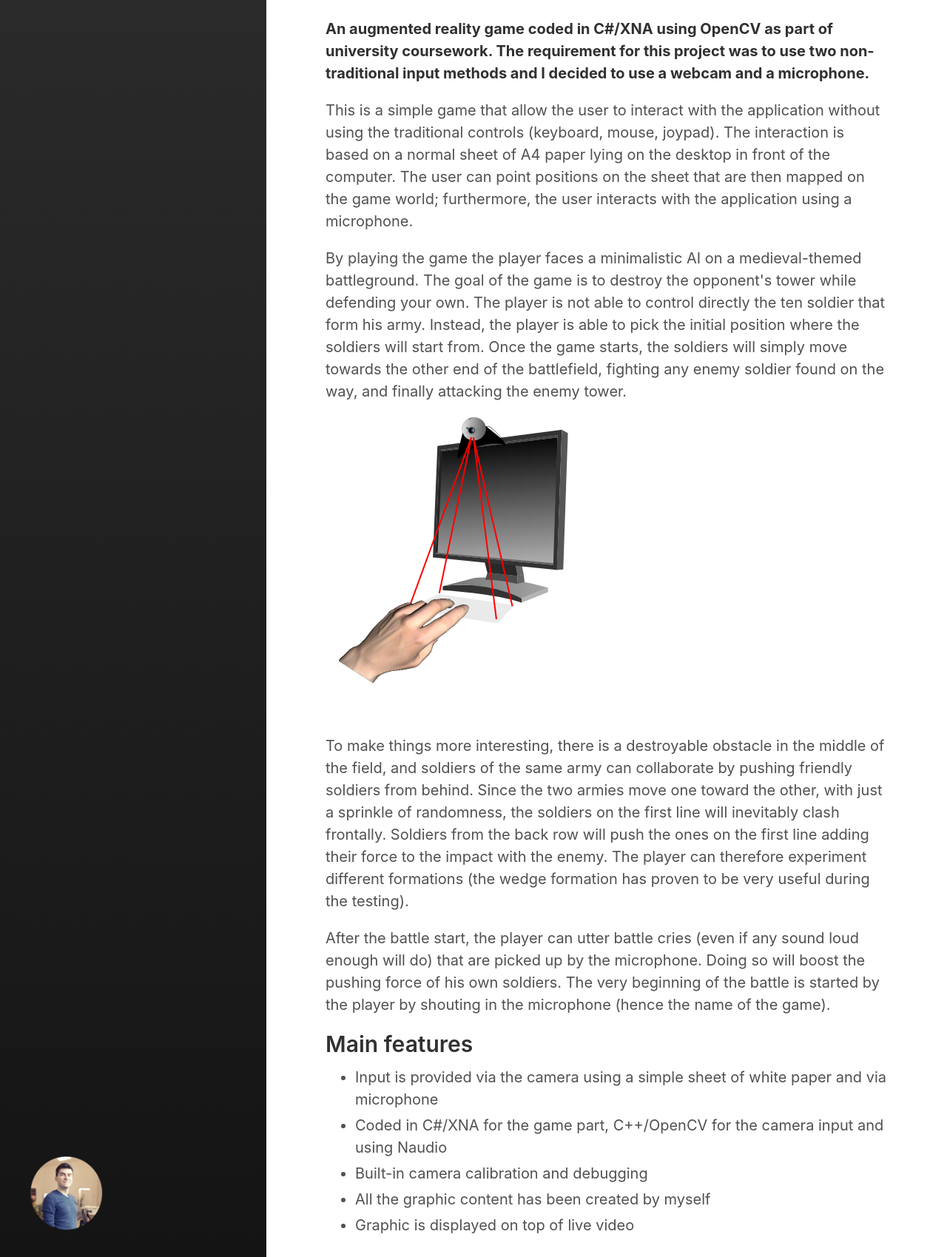
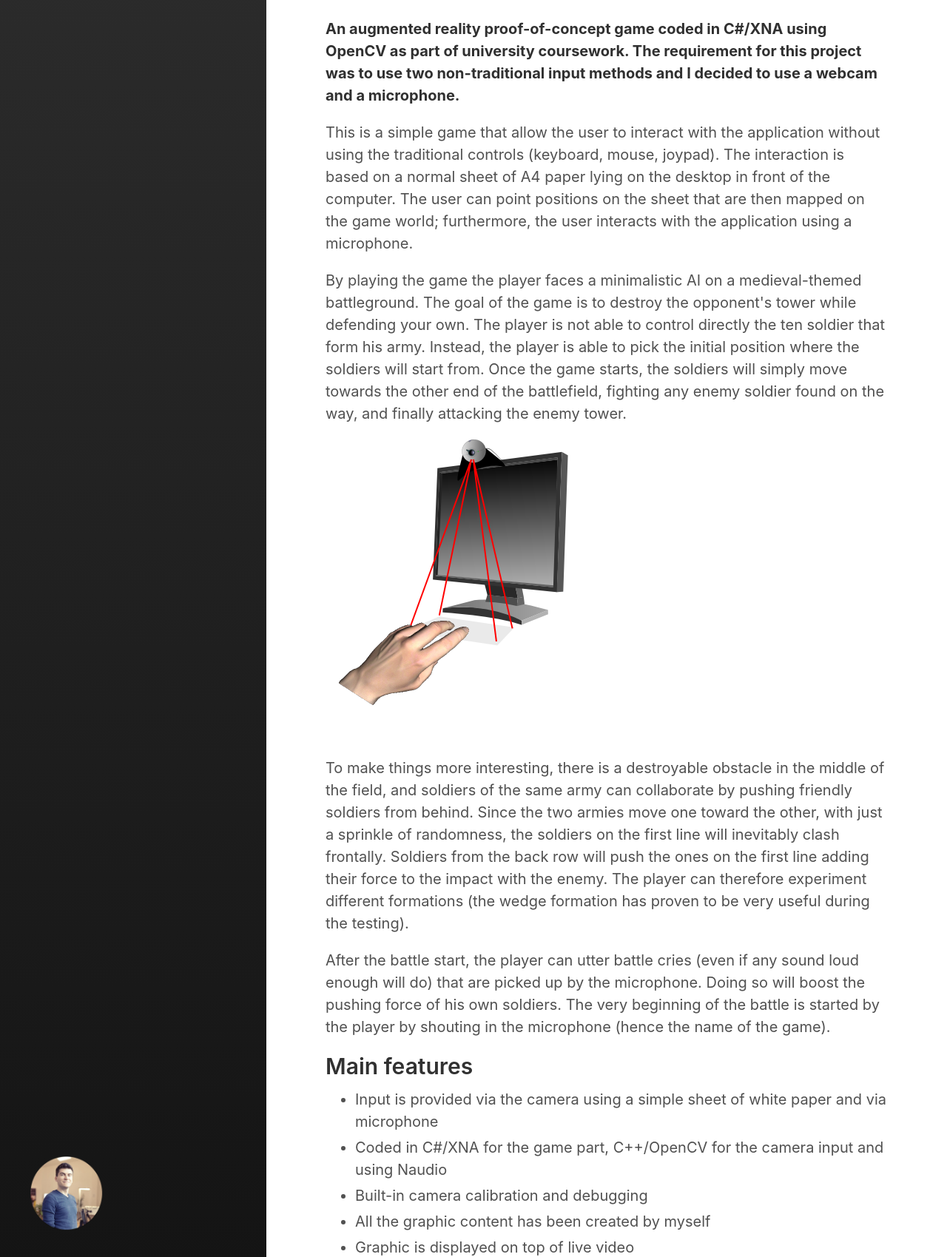
Before and after one commit to marcoconti83/marcoconti83.github.io, a Jekyll site: the page built from _posts/2010-02-17-chaaaaaarge.html, in a window 1280 px wide, cut to the strip 559-2258 px from the top of the page. Shown: the whole strip at 74% size. Built offline with Jekyll 4.4.1, drawn with Linux system fonts in a browser that asks for light colours.

Commit message:
Update Chaaarge post

```diff
--- a/_posts/2010-02-17-chaaaaaarge.html
+++ b/_posts/2010-02-17-chaaaaaarge.html
@@ -3,7 +3,7 @@ layout: post
 ---
 
 <p><iframe src="http://player.vimeo.com/video/48387258?title=0&amp;byline=0&amp;portrait=0" frameborder="0" width="500" height="375"></iframe></p>
-<p><strong>An augmented reality game coded in C#/XNA using OpenCV as part of university coursework. The requirement for this project was to use two non-traditional input methods and I decided to use a webcam and a microphone.</strong></p>
+<p><strong>An augmented reality proof-of-concept game coded in C#/XNA using OpenCV as part of university coursework. The requirement for this project was to use two non-traditional input methods and I decided to use a webcam and a microphone.</strong></p>
 <p>This is a simple game that allow the user to interact with the application without using the traditional controls (keyboard, mouse, joypad). The interaction is based on a normal sheet of A4 paper lying on the desktop in front of the computer. The user can point positions on the sheet that are then mapped on the game world; furthermore, the user interacts with the application using a microphone.</p>
 <p>By playing the game the player faces a minimalistic AI on a medieval-themed battleground. The goal of the game is to destroy the opponent's tower while defending your own. The player is not able to control directly the ten soldier that form his army. Instead, the player is able to pick the initial position where the soldiers will start from. Once the game starts, the soldiers will simply move towards the other end of the battlefield, fighting any enemy soldier found on the way, and finally attacking the enemy tower.</p>
 <p><img class="alignleft size-full wp-image-60" title="Chaaaaaaarge! setup" src="{{ site.baseurl }}/assets/charge-instr.png" alt="" width="344" height="409" /></p>
```
